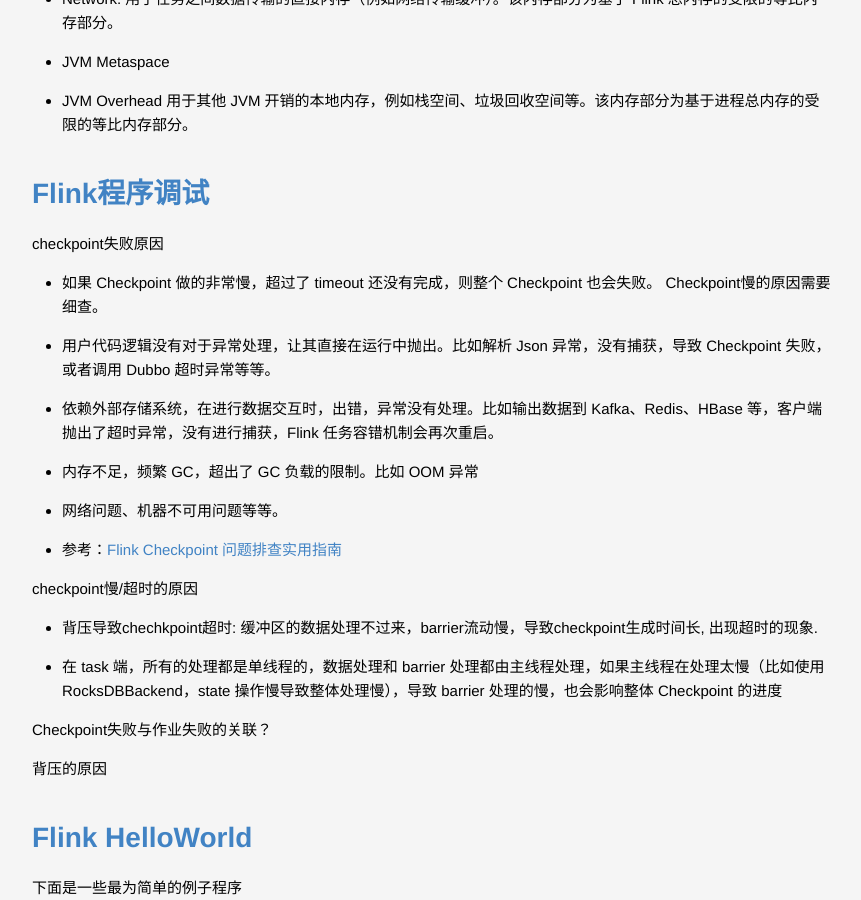
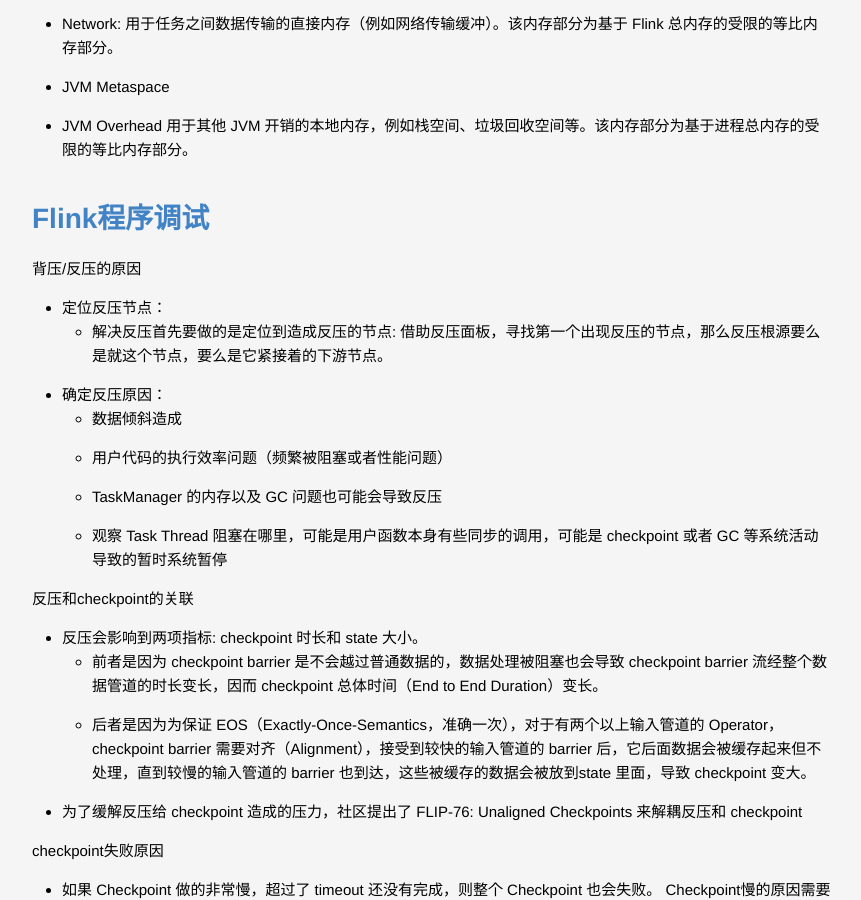
Before and after one commit to lucky521/blog, a Jekyll site: the page built from _posts/framework/2020-03-05-flink.markdown, in a window 1280 px wide and 900 px high, scrolled down 20569 px. Shown: the whole window, without its empty margins (208-1069 px from the left). Built offline with Jekyll 4.4.1, drawn with Linux system fonts in a browser that asks for light colours; some of the changed text lies outside the part shown.

Commit message:
update blog

```diff
--- a/_posts/framework/2020-03-05-flink.markdown
+++ b/_posts/framework/2020-03-05-flink.markdown
@@ -732,6 +732,23 @@
 
 # Flink程序调试
 
+背压/反压的原因
+* 定位反压节点：
+  * 解决反压首先要做的是定位到造成反压的节点: 借助反压面板，寻找第一个出现反压的节点，那么反压根源要么是就这个节点，要么是它紧接着的下游节点。
+* 确定反压原因：
+  * 数据倾斜造成
+  * 用户代码的执行效率问题（频繁被阻塞或者性能问题）
+  * TaskManager 的内存以及 GC 问题也可能会导致反压
+  * 观察 Task Thread 阻塞在哪里，可能是用户函数本身有些同步的调用，可能是 checkpoint 或者 GC 等系统活动导致的暂时系统暂停
+
+反压和checkpoint的关联
+* 反压会影响到两项指标: checkpoint 时长和 state 大小。
+  * 前者是因为 checkpoint barrier 是不会越过普通数据的，数据处理被阻塞也会导致 checkpoint barrier 流经整个数据管道的时长变长，因而 checkpoint 总体时间（End to End Duration）变长。
+  * 后者是因为为保证 EOS（Exactly-Once-Semantics，准确一次），对于有两个以上输入管道的 Operator，checkpoint barrier 需要对齐（Alignment），接受到较快的输入管道的 barrier 后，它后面数据会被缓存起来但不处理，直到较慢的输入管道的 barrier 也到达，这些被缓存的数据会被放到state 里面，导致 checkpoint 变大。
+* 为了缓解反压给 checkpoint 造成的压力，社区提出了 FLIP-76: Unaligned Checkpoints 来解耦反压和 checkpoint
+
+
+
 checkpoint失败原因
 * 如果 Checkpoint 做的非常慢，超过了 timeout 还没有完成，则整个 Checkpoint 也会失败。 Checkpoint慢的原因需要细查。
 * 用户代码逻辑没有对于异常处理，让其直接在运行中抛出。比如解析 Json 异常，没有捕获，导致 Checkpoint 失败，或者调用 Dubbo 超时异常等等。
@@ -861,11 +877,14 @@
 
 
 
-# Flink背后的依赖库
+# Flink背后的依赖
 
 - 组件间通信 akka ，JobManager和TaskManager之间的控制通信
 - 数据传输 netty， 比如Operator之间的传输数据 https://github.com/wangzhiwubigdata/God-Of-BigData/tree/master/Netty
 - SQL解析 Calcite， Flink parses SQL using [Apache Calcite](https://calcite.apache.org/docs/reference.html), which supports standard ANSI SQL.
+
+## Flink流控机制
+https://www.jianshu.com/p/c8b3e32a9fa3
 
 # Alink
 
```
Also changed, not shown: other parts of _posts/framework/2020-03-05-flink.markdown (+0 -1 lines), _posts/productivity/2020-12-04-code-snippet.markdown (+6 -3 lines).
